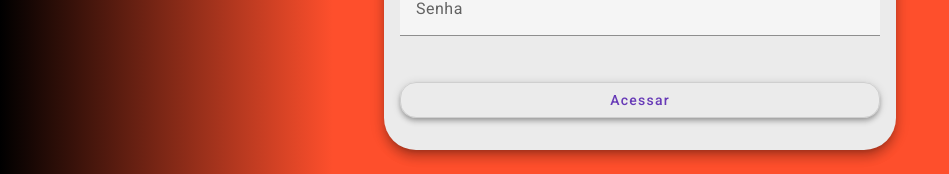
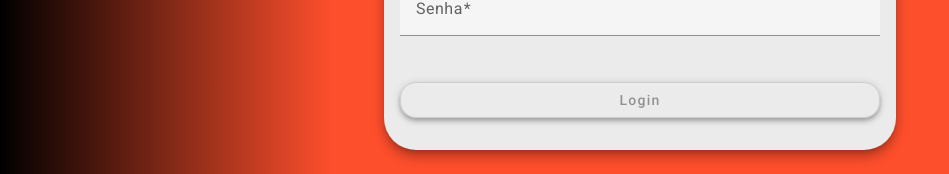
Before and after one commit to raguillar89/-Angular-Projects, an Angular app in the folder HelpDesk/frontend/: page /login in a window 1280 px wide. Shown: the part 422-596 px from the top of the page, without its empty margins (0-949 px from the left). Built offline with nearby package versions, Linux system fonts and the light colour scheme.

Commit message:
Serviço de Mensagens de Login Inserido

```diff
--- a/HelpDesk/frontend/package.json
+++ b/HelpDesk/frontend/package.json
@@ -19,6 +19,7 @@
     "@angular/platform-browser": "^15.0.0",
     "@angular/platform-browser-dynamic": "^15.0.0",
     "@angular/router": "^15.0.0",
+    "ngx-toastr": "^16.0.1",
     "rxjs": "~7.5.0",
     "tslib": "^2.3.0",
     "zone.js": "~0.12.0"
--- a/HelpDesk/frontend/src/app/app.module.ts
+++ b/HelpDesk/frontend/src/app/app.module.ts
@@ -17,6 +17,7 @@
 import { MatIconModule } from '@angular/material/icon';
 import { MatListModule } from '@angular/material/list';
 import { MatCardModule } from '@angular/material/card';
+import { ToastrModule } from 'ngx-toastr';
 
 import { AppRoutingModule } from './app-routing.module';
 import { AppComponent } from './app.component';
@@ -25,6 +26,7 @@
 import { HeaderComponent } from './components/templates/header/header.component';
 import { TecnicoListComponent } from './components/tecnico/tecnico-list/tecnico-list.component';
 import { LoginComponent } from './views/login/login.component';
+
 
 @NgModule({
   declarations: [
@@ -55,7 +57,12 @@
     MatInputModule,
     MatIconModule,
     MatListModule,
-    MatCardModule
+    MatCardModule,
+    ToastrModule.forRoot({
+      timeOut: 4000,
+      closeButton: true,
+      progressBar: true
+    })
   ],
   providers: [],
   bootstrap: [AppComponent]
--- /dev/null
+++ b/HelpDesk/frontend/src/app/models/credenciais.ts
@@ -0,0 +1,4 @@
+export interface Credenciais {
+    email: string;
+    senha: string;
+}
--- a/HelpDesk/frontend/src/app/views/login/login.component.html
+++ b/HelpDesk/frontend/src/app/views/login/login.component.html
@@ -4,14 +4,29 @@
 
         <mat-form-field class="full-width" appearance="fill">
           <mat-label>E-mail</mat-label>
-          <input matInput placeholder="Ex. ...@email.com">
+          <input
+          required
+          [formControl]="email"
+          [(ngModel)]="creds.email"
+          name="email"
+          matInput placeholder="Ex. ...@email.com">
         </mat-form-field>
 
         <mat-form-field class="full-width" appearance="fill">
             <mat-label>Senha</mat-label>
-            <input type="password" matInput placeholder="Ex. 123">
+            <input
+            required
+            [formControl]="senha"
+            type="password"
+            [(ngModel)]="creds.senha"
+            name="senha"
+            matInput placeholder="Ex. 123">
         </mat-form-field>
 
-        <button class="full-width mat-elevation-z4" mat-stroked-button color="primary">Acessar</button>
+        <button
+        (click)="logar()"
+        [disabled]="!validaCampos()"
+        class="full-width mat-elevation-z4"
+        mat-stroked-button color="primary">Login</button>
     </form>
 </div>
--- a/HelpDesk/frontend/src/app/views/login/login.component.ts
+++ b/HelpDesk/frontend/src/app/views/login/login.component.ts
@@ -1,4 +1,7 @@
 import { Component } from '@angular/core';
+import { FormControl, Validators } from '@angular/forms';
+import { ToastrService } from 'ngx-toastr';
+import { Credenciais } from 'src/app/models/credenciais';
 
 @Component({
   selector: 'app-login',
@@ -7,4 +10,29 @@
 })
 export class LoginComponent {
 
+  constructor(private toast: ToastrService) { }
+
+  ngOnInit(): void { }
+
+  creds: Credenciais = {
+    email: '',
+    senha: ''
+  }
+
+  email = new FormControl(null, Validators.email);
+  senha = new FormControl(null, Validators.minLength(5));
+
+  logar() {
+    this.toast.error('Usuário e/ou Senha Inválidos.', 'Login')
+    this.creds.email = '';
+    this.creds.senha = '';
+  }
+
+  validaCampos(): boolean{
+    if(this.email.valid && this.senha.valid){
+      return true;
+    } else {
+      return false;
+    }
+  }
 }
--- a/HelpDesk/frontend/src/styles.scss
+++ b/HelpDesk/frontend/src/styles.scss
@@ -1,4 +1,5 @@
 /* You can add global styles to this file, and also import other style files */
 
+@import '../node_modules/ngx-toastr/toastr.css';
 html, body { height: 100%; }
 body { margin: 0; font-family: Roboto, "Helvetica Neue", sans-serif; }
```
Also changed, not shown: 1 other file (tests, documents, lock files or other folders).
